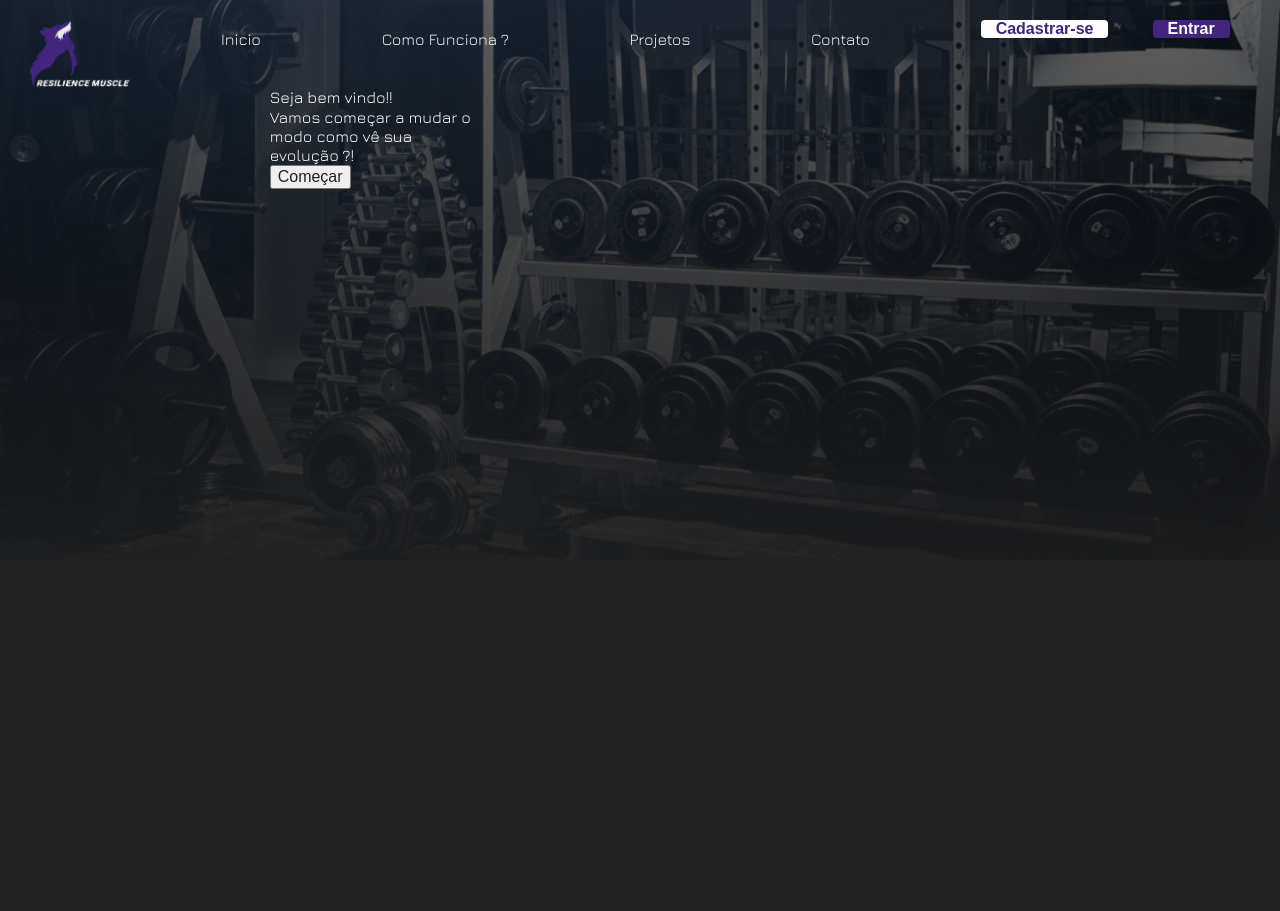
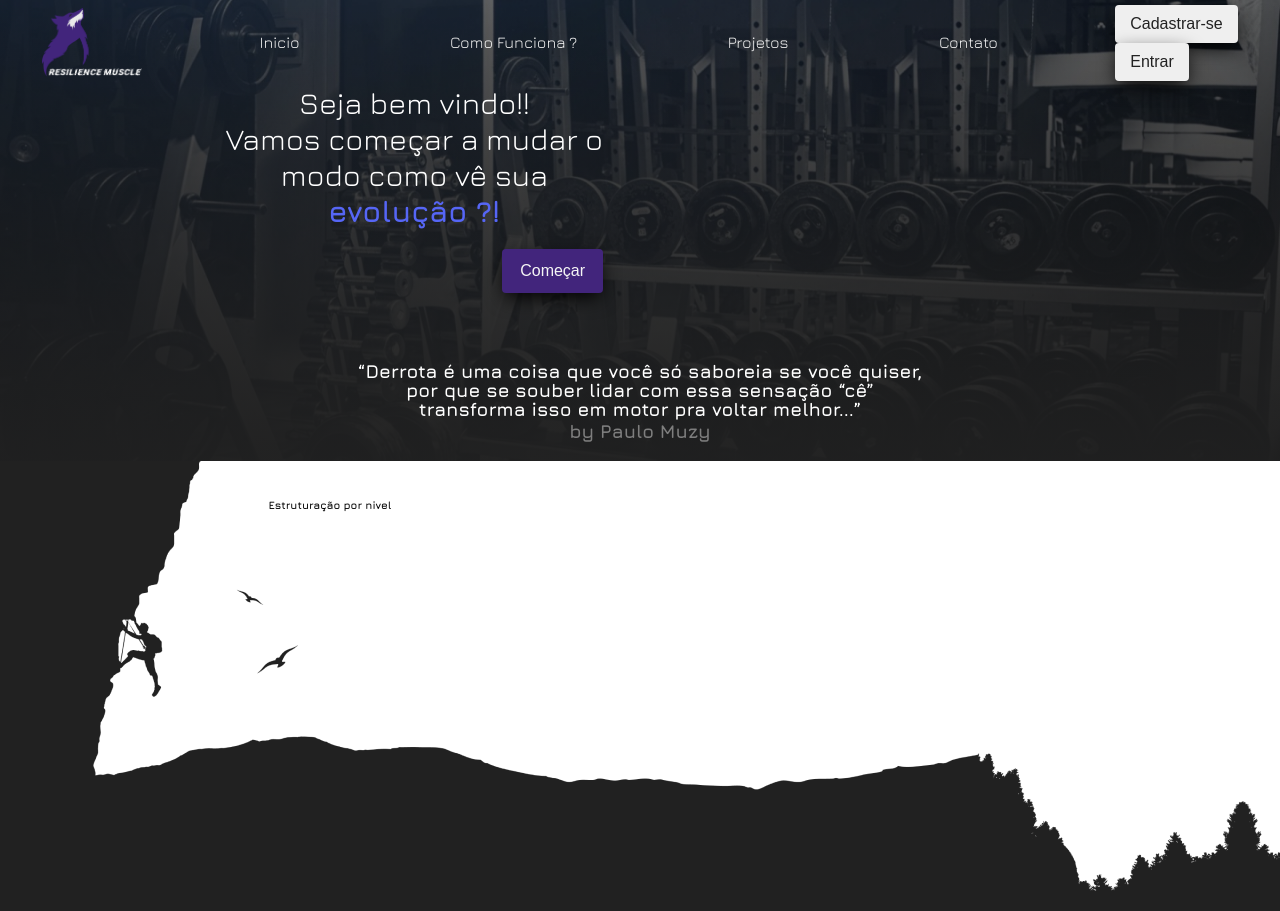
Before and after one commit to LincolnFerreira/ResilienceMuscle, a plain HTML site: page html/index.html in a window 1280 px wide. Before the commit the page ends 800 px from the top, so only its background shows below. Drawn offline with Linux system fonts and the light colour scheme.

Commit message:
atualização de index com textos

```diff
--- a/css/class.css
+++ b/css/class.css
@@ -1,8 +1,59 @@
+@font-face {
+    font-family: Jura;
+    src: url(../css/fonts/Jura-VariableFont_wght.ttf);
 
-.button_menu{
-    margin: 20px;
+}
+.container-lg{
+    display: flex;
+    width: 100%;
+    justify-content: center;
+    margin: 50px 0px 0px 0px;
+}
+.container-column{
+    flex-direction: column;
+    align-items: center;
+}
+.container-md{
+    width: 50%;
+    display: flex;
+    margin: 10px;
+}
+.button{
     border: none;
     border-radius: 4px;
-    padding: 0px 15px 0px 15px;
-    font-weight:600;
+    padding: 10px 15px 10px 15px;
+    font-weight:500;
+    display: flex;
+    align-items: center;
+    -webkit-box-shadow: 0px 7px 19px -3px #000000;
+    box-shadow: 0px 7px 19px -3px #000000;
 }
+.button-destaque {
+    border: solid;
+    border-color: transparent;
+    background-color: #42257C;
+    color: whitesmoke;
+
+}
+.font-title{
+    font-size: 30px;
+    text-align: center;
+}
+.font-destaque{
+    font-weight: bolder;
+    color: #5666F6;
+}
+.p_desabled{
+    color: #7E7E7E;
+}
+.button-destaque:hover .gg-arrow-right{
+    animation: animation-to-right .4s ease infinite alternate;
+}
+@keyframes animation-to-right {
+    from{
+        transform: translateX(0);
+    }
+    to{
+        transform: translateX(4px);
+    }
+}
--- a/css/index.css
+++ b/css/index.css
@@ -1,44 +1,44 @@
-@font-face {
-    font-family: Jura;
-    src: url(../css/fonts/Jura-VariableFont_wght.ttf);
-  }
 body{
     background-color: #212121;
     color: #fff;
     font-family: Jura;
+    overflow-x: hidden;
 
 }
-
+/* imagem banner index*/
 #div_banner{
-    background-image: url(../images/background_index.png);
+    background: linear-gradient(180deg, rgba(0, 0, 0, 0) 0%, #212121 100%), url(../images/background_index.png);
     background-size: cover;
     position: absolute;
     height: 70vh;
     width: 100%;
     z-index: -1;
 
-};
-
-#nav-bar{
-
 }
+/* */
 #nav-bar ul{
     display: flex;
     flex-direction: row;
     color: whitesmoke;
     justify-content: space-around;
+    align-items: center;
 
 }
-#img_menu_logo{
-    margin-top: 20px;
-
+#logo{
+    cursor: pointer;
+}
+#logo:hover{
+    cursor: pointer;
+    width: 110px;
 }
 #nav-bar ul li{
     margin: 30px 30px 30px 30px ;
     cursor: pointer;
-
+    border:solid;
+    border-color: transparent;
 }
 #nav-bar ul li:hover{
+
     border:solid;
     border-color: #42257C;
 
@@ -48,29 +48,9 @@ body{
     display: flex;
     flex-direction: row;
     justify-content: space-around;
-
+    width: 20%;
 }
 
-#button_cadastrar{
-    background-color: #fff;
-    color: #42257C;
-}
-#button_cadastrar:hover{
-    border-color: #42257C;
-    background-color: transparent;
-    border: solid;
-    color: white;
-}
-#button_logar{
-    background-color: #42257C;
-    color: white;
-}
-#button_logar:hover{
-    border-color: #42257C;
-    background-color: transparent;
-    border: solid;
-    color: white;
-}
 #p_banner{
     text-align: start;
 }
@@ -80,5 +60,53 @@ body{
     align-items: center;
 }
 #div_frase{
+    display: flex;
+    flex-direction: column;
+}
+#div_banner_button{
+    display: flex;
+    flex-direction: column-reverse;
+    padding: 20px 0px 0px 0px;
+}
+#div_banner_button button{
+    align-self: flex-end;
+}
+#div_motiv{
+    width: 45%;
+    text-align: center;
+}
+
+#mountain-image{
+    width: 100%;
+    background-color: #fff;
+    background-image: url(../images/mountain1.png);
+    background-size:auto;
+    background-repeat: no-repeat;
+    height: 450px;
+}
+
+#div_listagem{
 
 }
+#div_checks{
+    width: 100%;
+    display: flex;
+    justify-content: center;
+    align-items: center;
+
+}
+#div_check1{
+    display: flex;
+    align-items: center;
+    color: black;
+}
+.gg-check{
+    color: #00DA87;
+    height: 30px !important;
+}
+
+.gg-check::after{
+    color: #00DA87;
+    width: 12px !important;
+    height: 20px !important;
+}
--- a/html/index.html
+++ b/html/index.html
@@ -9,38 +9,58 @@
     <link rel="stylesheet" href="../css/reset.css">
     <link rel="stylesheet" href="../css/index.css">
     <link rel="stylesheet" href="../css/class.css">
+    <link href='https://css.gg/css' rel='stylesheet'>
     <title>Inicio</title>
 </head>
 
 <body>
+    <!-- BANNER COM IMAGEM-->
     <div id="div_banner"></div>
+    <!-- MENU -->
     <div id="nav-bar">
         <ul>
-            <img src="../images/logo.png" width="100px" id="img_menu_logo" />
+            <img src="../images/logo.png" width="100px" id="logo" />
             <li href=".">Inicio</li>
             <li href=".">Como Funciona ?</li>
             <li href=".">Projetos</li>
             <li href=".">Contato</li>
             <div id="button">
-                <button class="button_menu" id="button_cadastrar">Cadastrar-se</button>
-                <button class="button_menu" id="button_logar">Entrar</button>
+                <button class="button" id="button_cadastrar">Cadastrar-se</button>
+                <button class="button" id="button_logar">Entrar</button>
             </div>
         </ul>
-
     </div>
-<div id="div_banner_frase">
-    <div></div>
-    <div id="div_frase">
-        <p id="p_banner">Seja bem vindo!!</p>
-        <p id="p_banner"> Vamos começar a mudar o</p>
-        <p id="p_banner"> modo como vê sua</p>
-        <p id="p_banner"> evolução ?!</p>
-        <button class="button">Começar</button>
+    <!-- BANNER FRASE -->
+    <div id="div_banner_frase">
+        <div id="div_frase">
+            <p class="font-title">Seja bem vindo!!</p>
+            <p class="font-title"> Vamos começar a mudar o</p>
+            <p class="font-title"> modo como vê sua</p>
+            <p class="font-title font-destaque"> evolução ?!</p>
+            <div id="div_banner_button">
+                <button class="button button-destaque">Começar
+                    <i class="gg-arrow-right"></i>
+                </button>
+            </div>
+        </div>
+        <div></div>
     </div>
-    <div></div>
-    <div></div>
-    <div></div>
-    <div></div>
+    <div class="container-lg container-column">
+        <div id="div_motiv">
+            <h3>“Derrota é uma coisa que você só saboreia se você quiser, por que se souber lidar com essa sensação “cê”
+                transforma isso em motor pra voltar melhor...”<p class="p_desabled"> by Paulo Muzy</p>
+            </h3>
+        </div>
+        <div id="mountain-image">
+            <div class="container-md">
+                <div id="div_checks">
+                    <div id="div_check1">
+                        <i class="gg-check"></i>
+                        <h6>Estruturação por nivel</h6>
+                    </div>
+                </div>
+            </div>
+        </div>
     </div>
 </body>
 
```
Also changed, not shown: css/reset.css (+1 -6 lines), images/mountain1.png (added).
